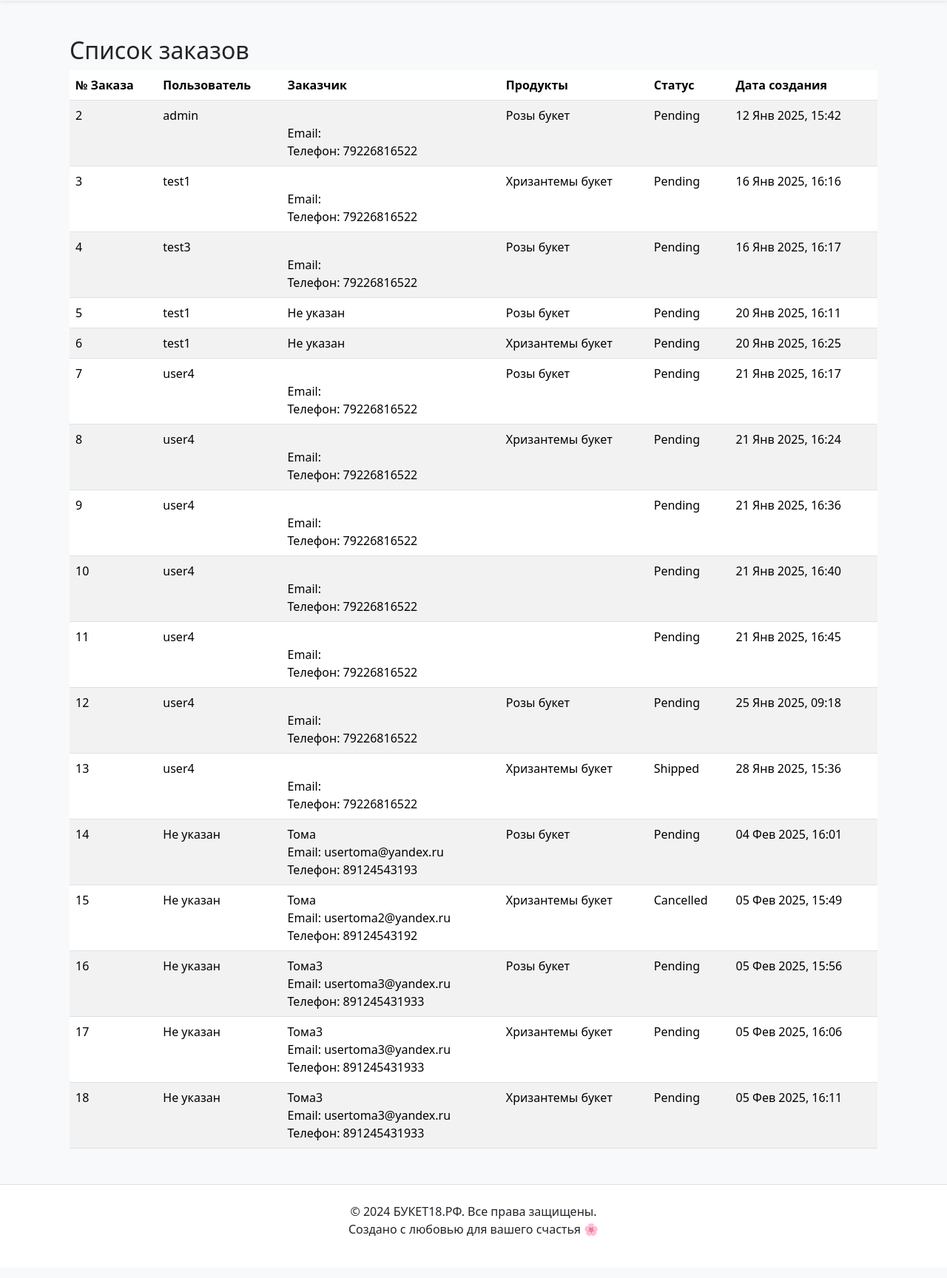
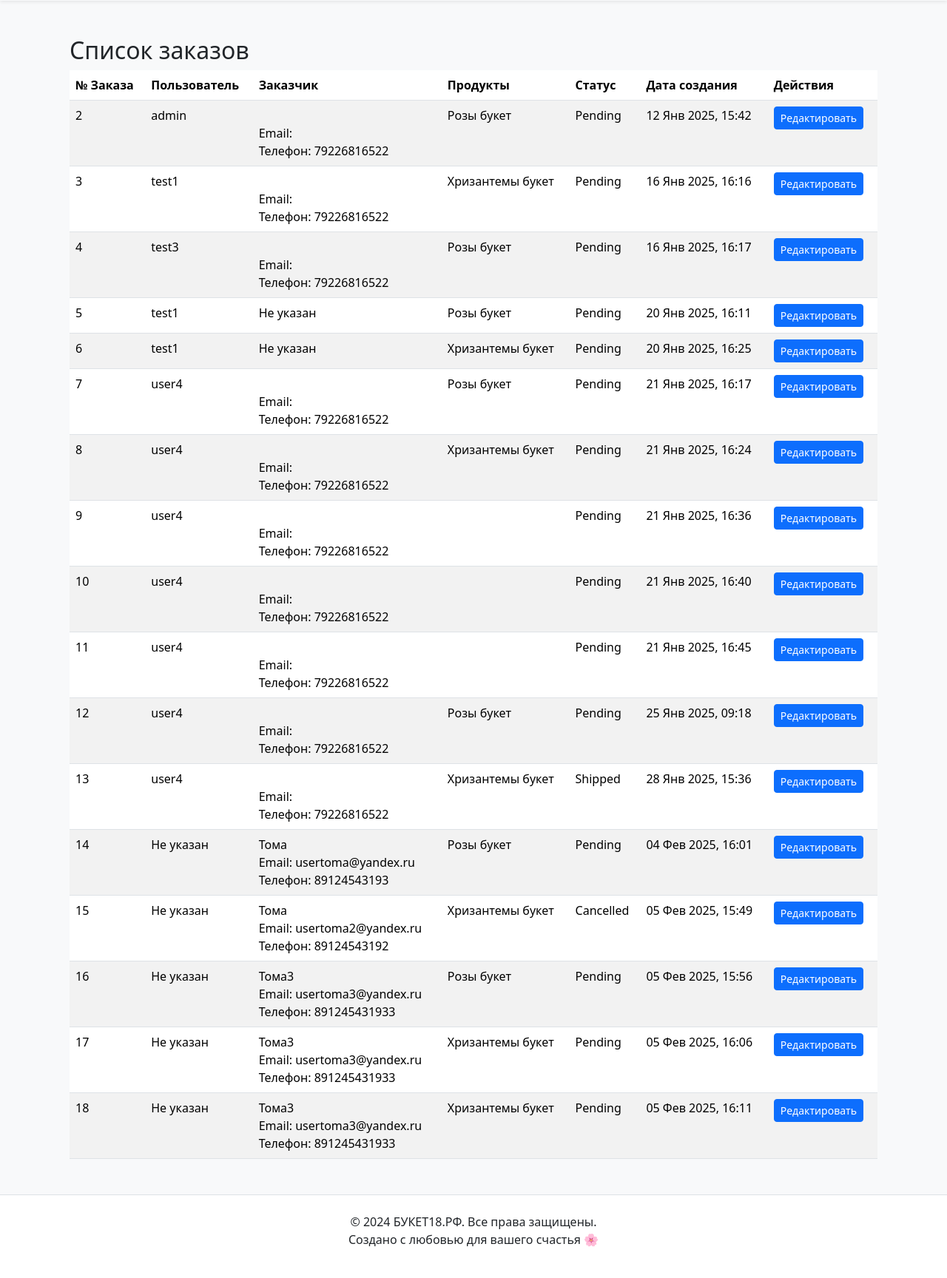
Before and after one commit to FedFedavi/DJ_itg02Flow, a Django app: page /orders/ in a window 1280 px wide. Shown: the part 315-2043 px from the top of the page at 74% size. Before the commit the page ends 1986 px from the top, so only its background shows below. Run offline with Django 5.2, Linux system fonts and the light colour scheme; data comes from the database, SQL or seed files in the repository; both versions use the stored data as it was after the commit.

Commit message:
add edit cust but not user

```diff
--- a/Flower/main/templates/main/order_list.html
+++ b/Flower/main/templates/main/order_list.html
@@ -18,6 +18,7 @@
                         <th>Продукты</th>
                         <th>Статус</th>
                         <th>Дата создания</th>
+                        <th>Действия</th> <!-- Новый столбец для действий -->
                     </tr>
                 </thead>
                 <tbody>
@@ -47,6 +48,9 @@
                             </td>
                             <td>{{ order.get_status_display }}</td>
                             <td>{{ order.created_at|date:"d M Y, H:i" }}</td>
+                            <td>
+                                <a href="{% url 'edit_order_for_customer' order_id=order.id %}" class="btn btn-primary btn-sm">Редактировать</a>
+                            </td>
                         </tr>
                     {% endfor %}
                 </tbody>
--- a/Flower/main/views.py
+++ b/Flower/main/views.py
@@ -122,7 +122,7 @@
             order.customer = customer
             order.save()
             form.save_m2m()
-            return redirect('order_list')
+            return redirect('edit_order_for_customer', order_id=order.id)
     else:
         form = CustomerOrderForm(instance=order)
 
```
Also changed, not shown: Flower/db.sqlite3.
